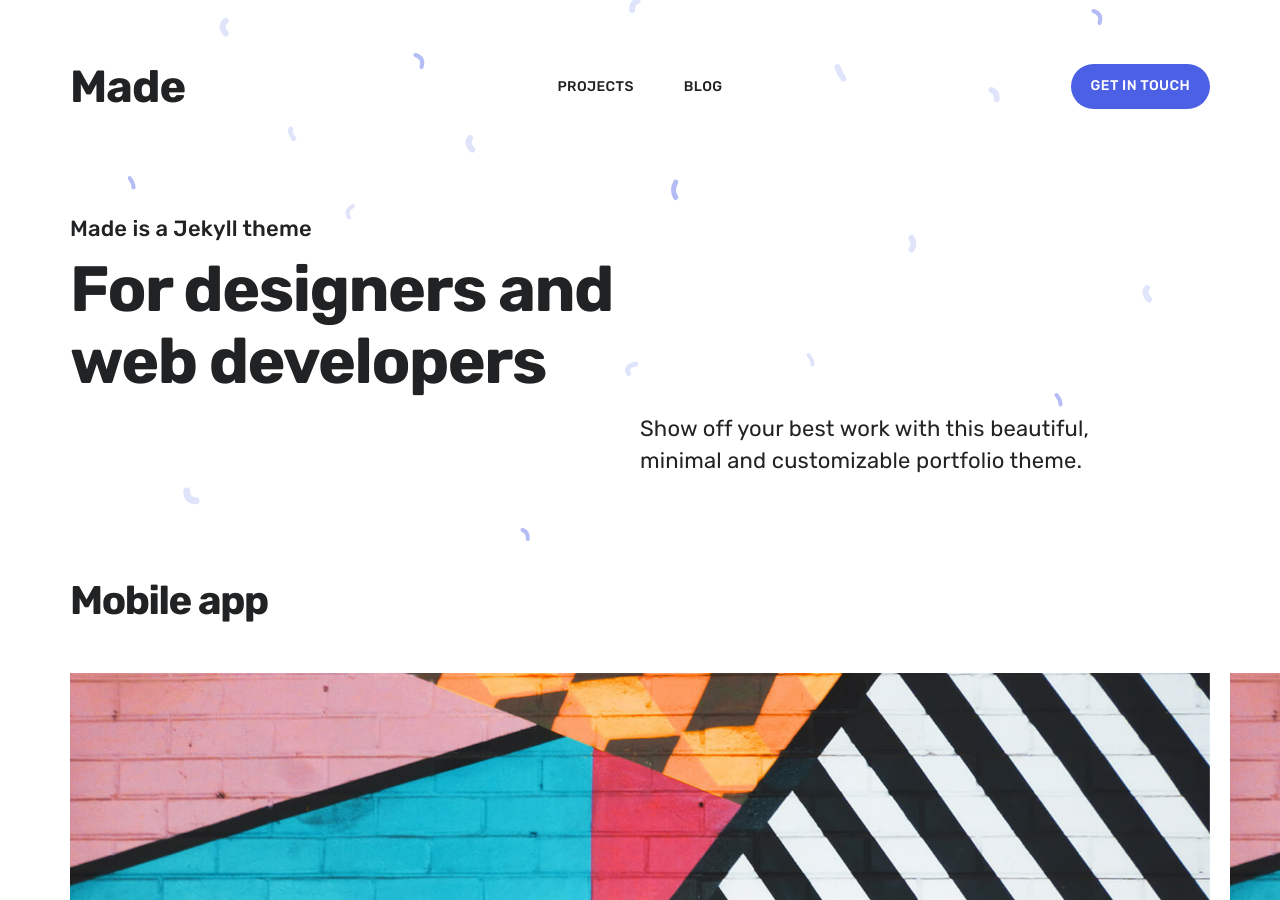
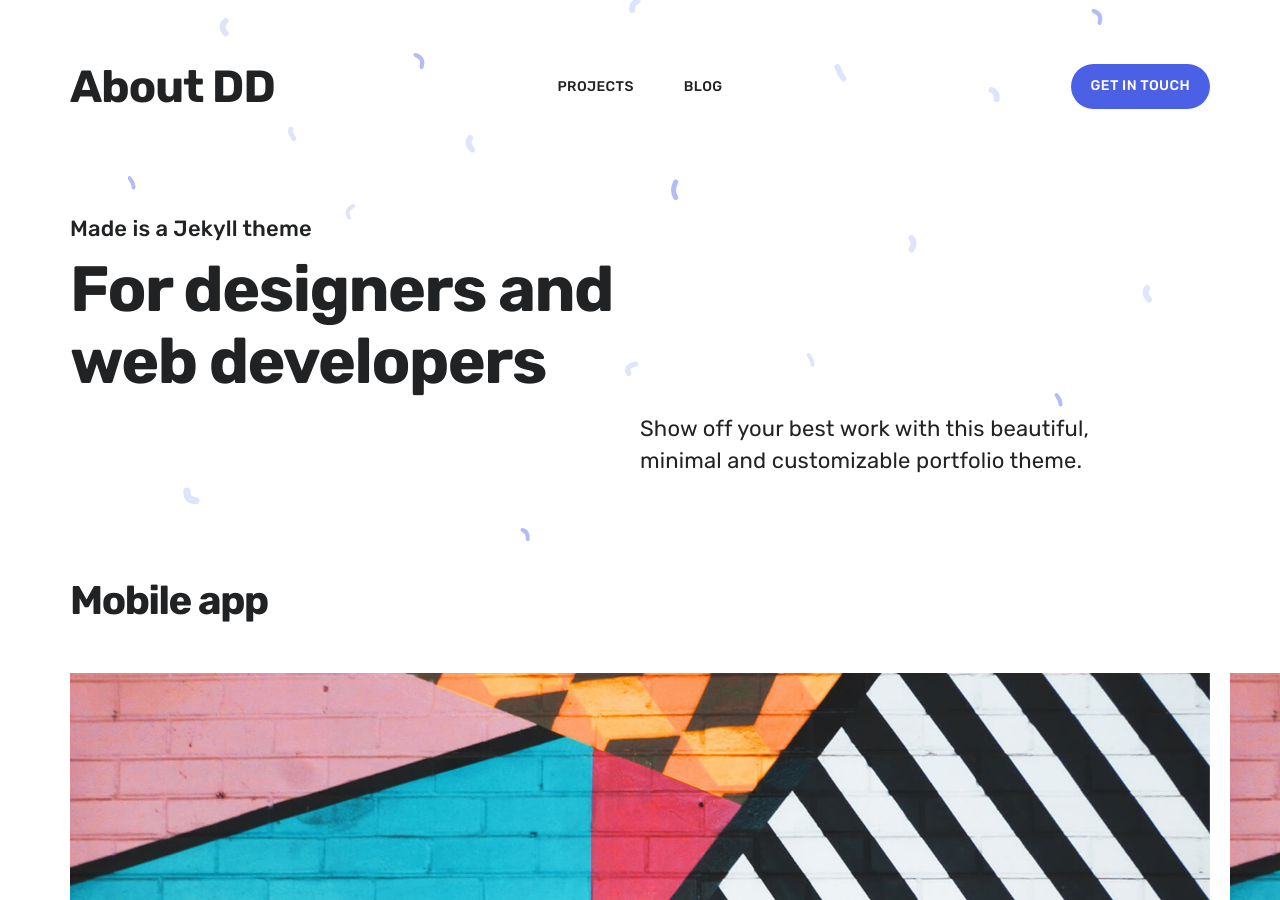
Before and after one commit to dede555/aboutdd, a Jekyll site: the page built from index.html, in a window 1280 px wide and 900 px high. Built offline with Jekyll 4.4.1, drawn with Linux system fonts in a browser that asks for light colours; nearby versions of some CDN libraries; some of the changed text lies outside the part shown.

Commit message:
Add formspree form in settings.yml

```diff
--- a/_data/settings.yml
+++ b/_data/settings.yml
@@ -1,5 +1,5 @@
 basic_settings:
-  site_title: Made
+  site_title: About DD
   favicon_image: /images/favicon.png
 
 header_settings:
@@ -26,7 +26,7 @@ post_settings:
 
 contact_settings:
   email_address: ''
-  form_action: 'https://formspree.io/hello@jekyllthemes.io'
+  form_action: 'https://formspree.io/xkdlvvrm'
   confirmation_url: '/thanks'
   email_subject: 'Contact form submission'
   send_button_text: 'Get in Touch'
```
